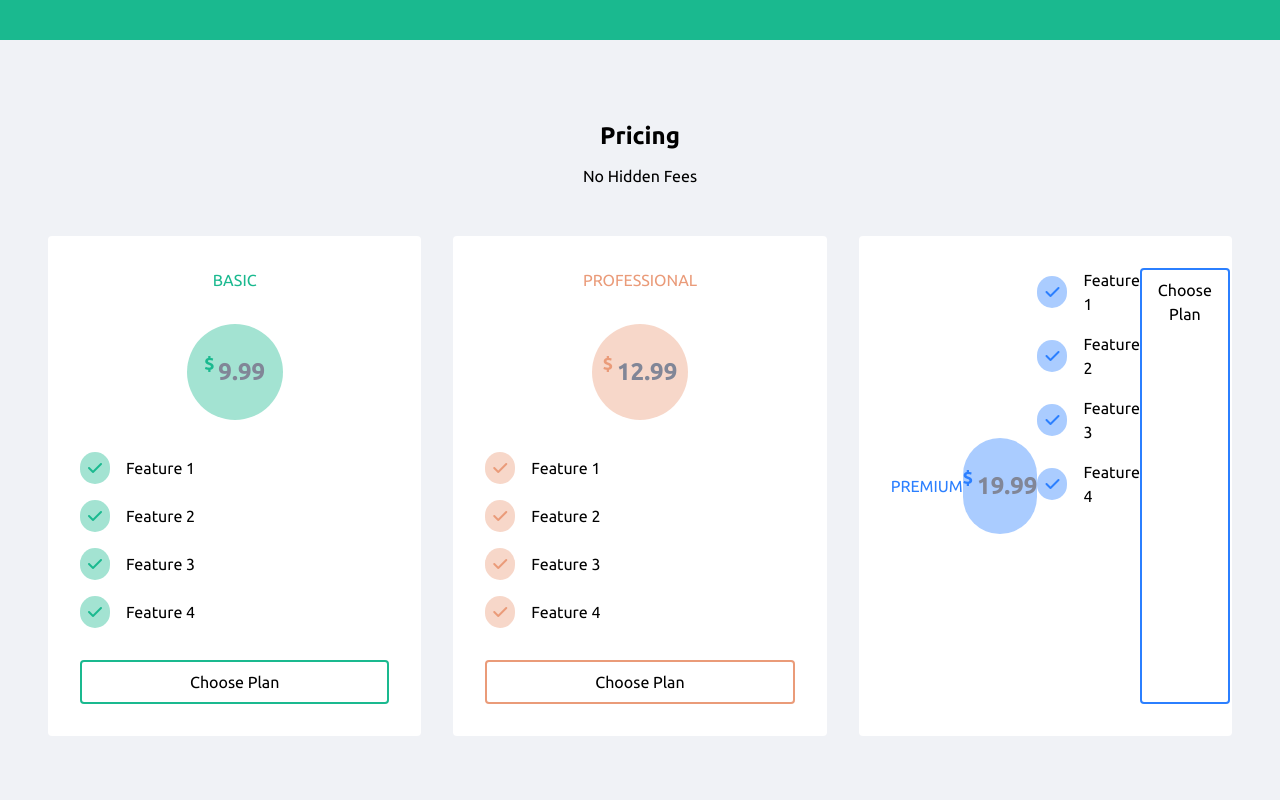
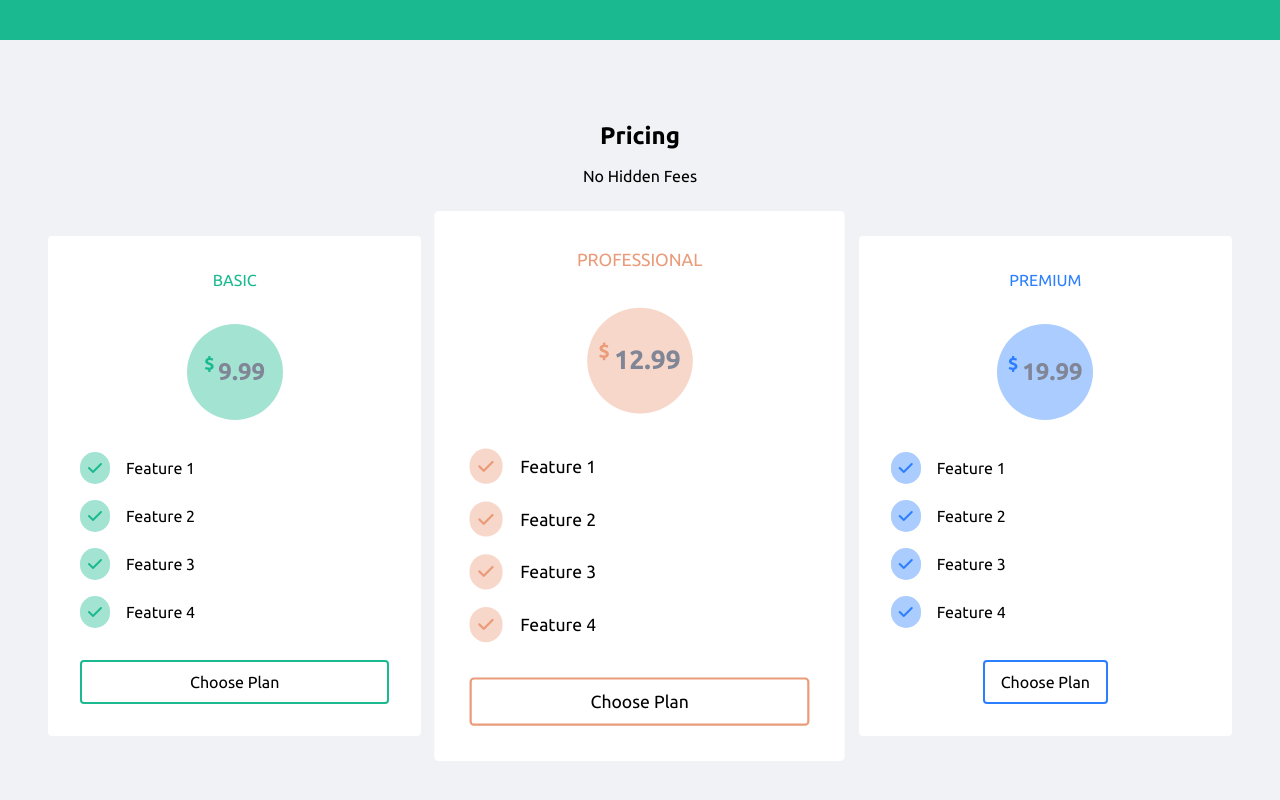
Before and after one commit to BlanchardIlela/webSiteFinacial, a website: page index.html in a window 1280 px wide. Shown: the part 3759-4559 px from the top of the page. Drawn offline with nearby package versions, Linux system fonts and the light colour scheme; files that its build step writes are made by us from their sources.

Commit message:
style Princig partie 2

```diff
--- a/index.html
+++ b/index.html
@@ -336,7 +336,7 @@
           </div>
 
           <div class="flex flex-col gap-y-8 rounded p-8 bg-white dark:border-2
-          dark:border-orange dark:bg-primary-900 dark:shadow-md dark:shadow-orange">
+          dark:border-orange dark:bg-primary-900 dark:shadow-md dark:shadow-orange lg:scale-110">
             <h6 class="text-orange self-center uppercase">Professional</h6>
 
             <h5 class="bg-orange/40 self-center rounded-full size-24 flex justify-center items-center
@@ -354,7 +354,8 @@
           </div>
 
           <div class="flex flex-col gap-y-8 rounded p-8 bg-white dark:border-2
-          dark:border-blue dark:bg-primary-900 dark:shadow-md dark:shadow-blue sm:flex-row">
+          dark:border-blue dark:bg-primary-900 dark:shadow-md dark:shadow-blue sm:flex-row
+          sm:col-span-2 sm:justify-between lg:flex-col lg:col-span-1">
             <h6 class="text-blue self-center uppercase">Premium</h6>
             <h5 class="bg-blue/40 self-center rounded-full size-24 flex justify-center items-center
             gap-x-1 text-2xl font-bold text-primary-600 dark:text-white">
@@ -367,7 +368,7 @@
               <li><span class="fas fa-check rounded-full bg-blue/40 text-blue p-2"></span>Feature 4</li>
             </ul>
 
-            <a class="border-2 border-blue px-4 py-2 text-center" href="#">Choose Plan</a>
+            <a class="border-2 border-blue px-4 py-2 sm:self-center text-center" href="#">Choose Plan</a>
           </div>
         </div>
       </section>
```
